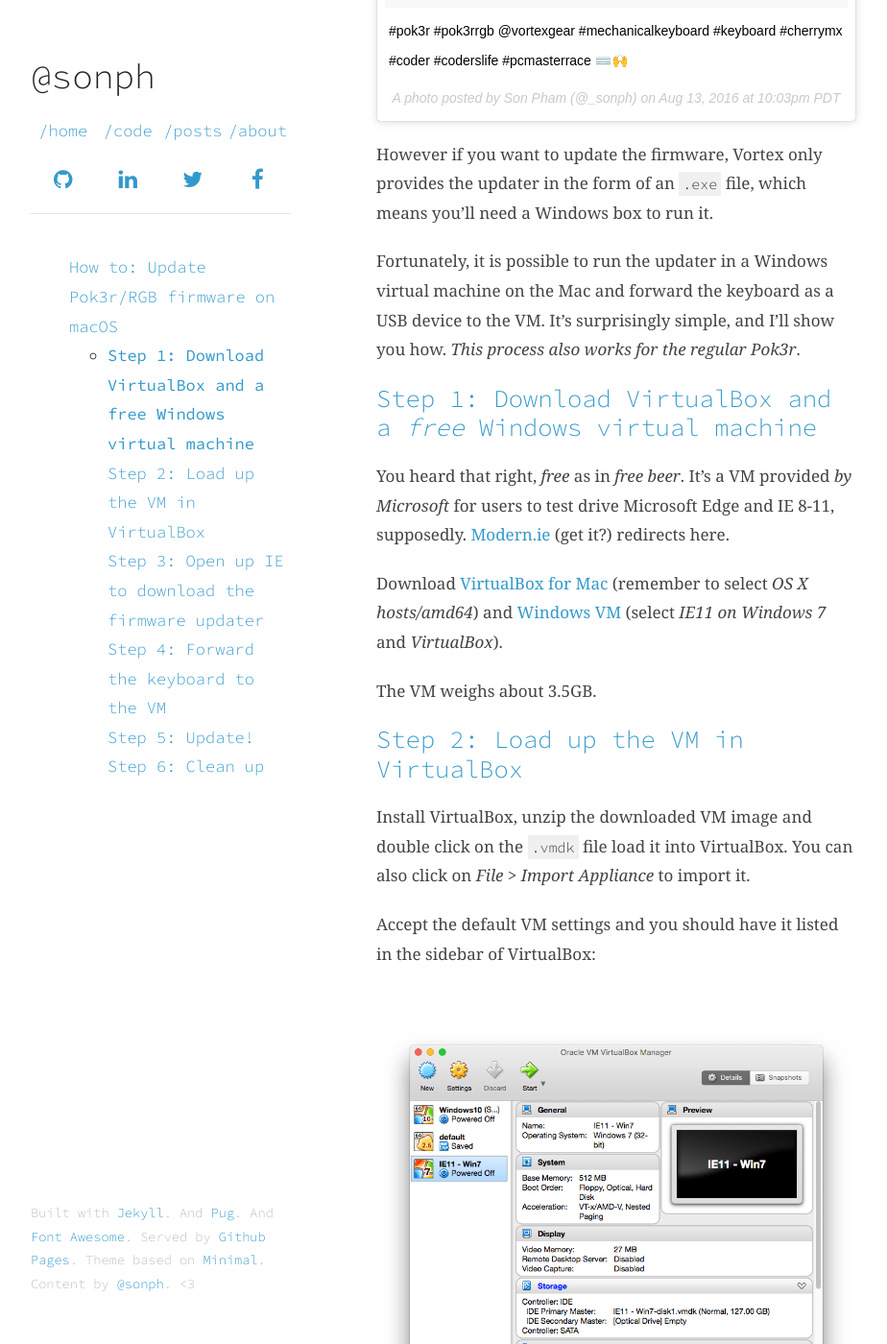
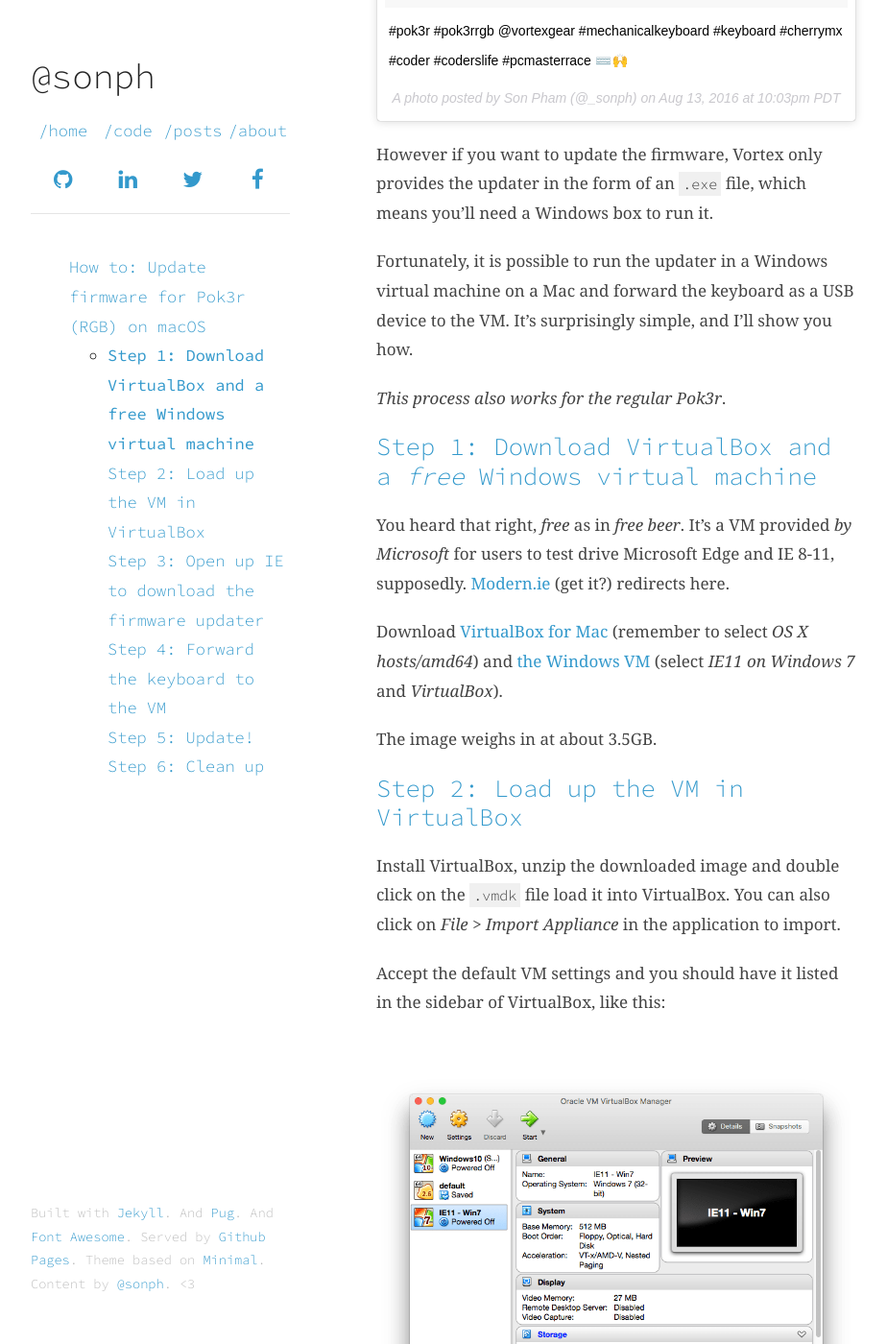
Before and after one commit to sonph/something, a Jekyll site: the page built from _posts/2016-08-17-update-pok3r-rgb-firmware-on-macos.md, in a window 1280 px wide and 1400 px high, scrolled down 784 px. Shown: the whole window at 96% size, without its empty margins (178-1102 px from the left). Built offline with Jekyll 4.4.1, drawn with Linux system fonts in a browser that asks for light colours; comment, search, counter and statistics services are not loaded; some of the changed text lies outside the part shown.

Commit message:
update post

```diff
--- a/_posts/2016-08-17-update-pok3r-rgb-firmware-on-macos.md
+++ b/_posts/2016-08-17-update-pok3r-rgb-firmware-on-macos.md
@@ -1,6 +1,6 @@
 ---
 layout: post
-title: "How to: Update Pok3r/RGB firmware on macOS"
+title: "How to: Update firmware for Pok3r (RGB) on macOS"
 date: 2016-08-17
 categories: posts
 tags: [macos, pok3r, virtualbox]
@@ -29,22 +31,24 @@
 
 Download [VirtualBox for Mac](https://www.virtualbox.org/wiki/Downloads)
 (remember to select _OS X hosts/amd64_) and
-[Windows VM](https://developer.microsoft.com/en-us/microsoft-edge/tools/vms/)
+[the Windows VM](https://developer.microsoft.com/en-us/microsoft-edge/tools/vms/)
 (select _IE11 on Windows 7_ and _VirtualBox_).
 
-The VM weighs about 3.5GB.
+The image weighs in at about 3.5GB.
 
 ## Step 2: Load up the VM in VirtualBox
-Install VirtualBox, unzip the downloaded VM image and double click on the
+Install VirtualBox, unzip the downloaded image and double click on the
 `.vmdk` file load it into VirtualBox. You can also click on
-_File > Import Appliance_ to import it.
+_File > Import Appliance_ in the application to import.
 
 Accept the default VM settings and you should have it listed in the sidebar
-of VirtualBox:
+of VirtualBox, like this:
 
 <img class="no-shadow" alt="pok3r-macos-virtualbox" src="/assets/images/pok3r-macos-virtualbox.png">
 
-Double click on the VM or click _Start_ to start it.
+At this point you can delete the downloaded image if you want.
+
+Double click on the VM or click _Start_.
 
 <img class="no-shadow" alt="pok3r-macos-virtualbox-vm" src="/assets/images/pok3r-macos-virtualbox-vm.png">
 
@@ -59,13 +63,14 @@
 
 ## Step 4: Forward the keyboard to the VM
 Press the right command key to escape back to MacOS. Click on the menubar of
-the running VM and select _Devices > USB > Holtek Semiconductor Inc._. The
-keyboard backlighting may turn off then on.
+the running VM and select _Devices > USB > Holtek Semiconductor Inc._ (Holtek
+is the name of the company that makes the chip that powers the keyboard). The
+keyboard backlighting will turn off then on.
 
 ![pok3r-macos-virtualbox-devices](/assets/images/pok3r-macos-virtualbox-devices.png)
 
-Wait for a couple minutes and the
-current firmware version should show up on the updater window.
+Wait for one minute and the current firmware version should show up on the
+updater window.
 
 ![pok3r-macos-updater-current](/assets/images/pok3r-macos-updater-current.png)
 
```
Also changed, not shown: other parts of _posts/2016-08-17-update-pok3r-rgb-firmware-on-macos.md (+5 -3 lines).
